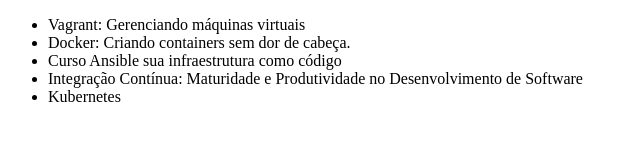
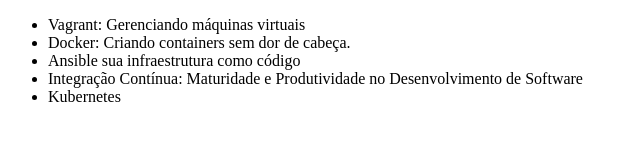
Before and after one commit to josii91/treinamento-alura, a plain HTML site: page index.html in a window 1280 px wide. Shown: the full height of the page, 0-640 px from the left. Drawn offline with Linux system fonts and the light colour scheme.

Commit message:
Retirada da palavra curso em Ansible

```diff
--- a/index.html
+++ b/index.html
@@ -8,7 +8,7 @@
     <ul>
         <li>Vagrant: Gerenciando máquinas virtuais</li>
         <li>Docker: Criando containers sem dor de cabeça.</li>
-        <li>Curso Ansible sua infraestrutura como código</li>
+        <li>Ansible sua infraestrutura como código</li>
         <li>Integração Contínua: Maturidade e Produtividade no Desenvolvimento de Software</li>
         <li>Kubernetes</li>
     </ul>
```
